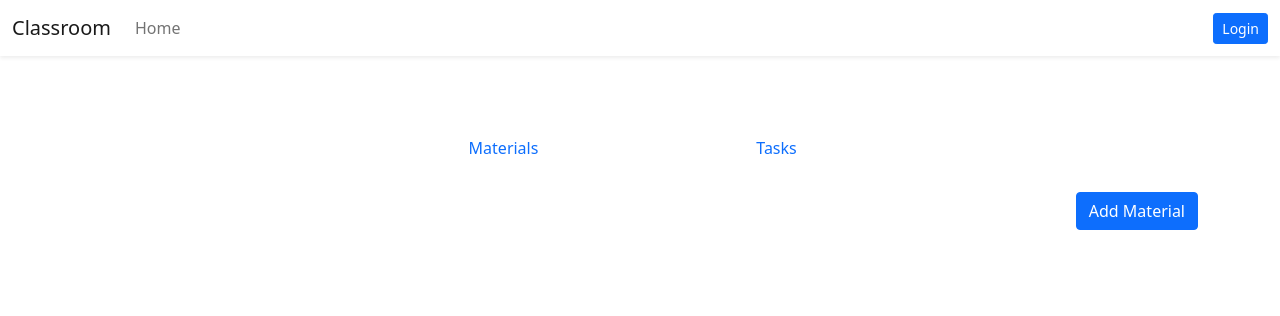
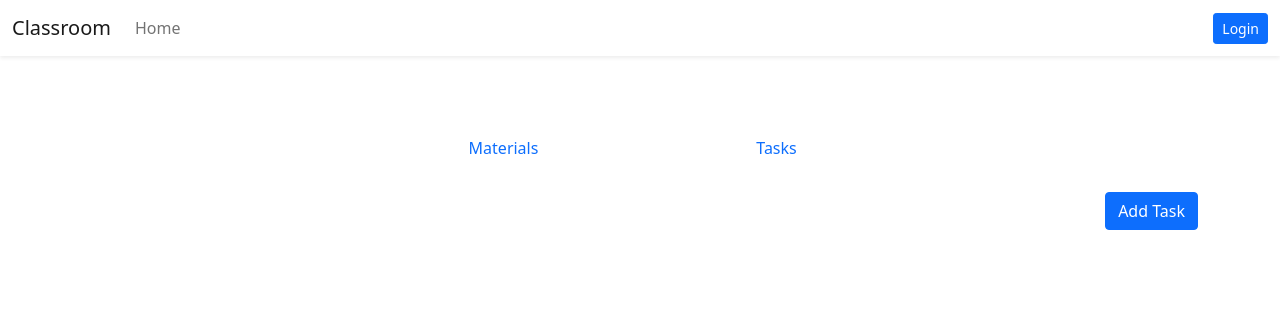
Before and after one commit to purwasadr/capstone, a Django app: page /1/tasks in a window 1280 px wide. Shown: the top 316 px of the page. Run offline with Django 4.2, Linux system fonts and the light colour scheme; data that the repository does not hold is empty; parts of the project's set-up code (start-up, migrations or seed data) failed here and were passed over.

Commit message:
Change innerHtml btn add task, Add href in card

```diff
--- a/classroom/templates/classroom/tasks.html
+++ b/classroom/templates/classroom/tasks.html
@@ -4,7 +4,7 @@
     {% include 'classroom/nav-room.html' %}
 
     <div class="d-flex justify-content-end mb-3">
-        <a href="{% url 'add-task' room_id %}" class="btn btn-primary">Add Material</a>
+        <a href="{% url 'add-task' room_id %}" class="btn btn-primary">Add Task</a>
     </div>
 
     {% for task in tasks %}
@@ -12,7 +12,7 @@
             <div class="card-body">
                 <div class="cart-title fw-bold">{{ task.title }} <span class="fw-normal">{{ task.created_at }}</span></div>
                 <div class="cart-text">{{ task.description }}</div>
-                <a class="stretched-link" href=""></a>
+                <a class="stretched-link" href="{% url 'task-detail' room_id task.id %}"></a>
             </div>
         </div>
     {% empty %}
```
